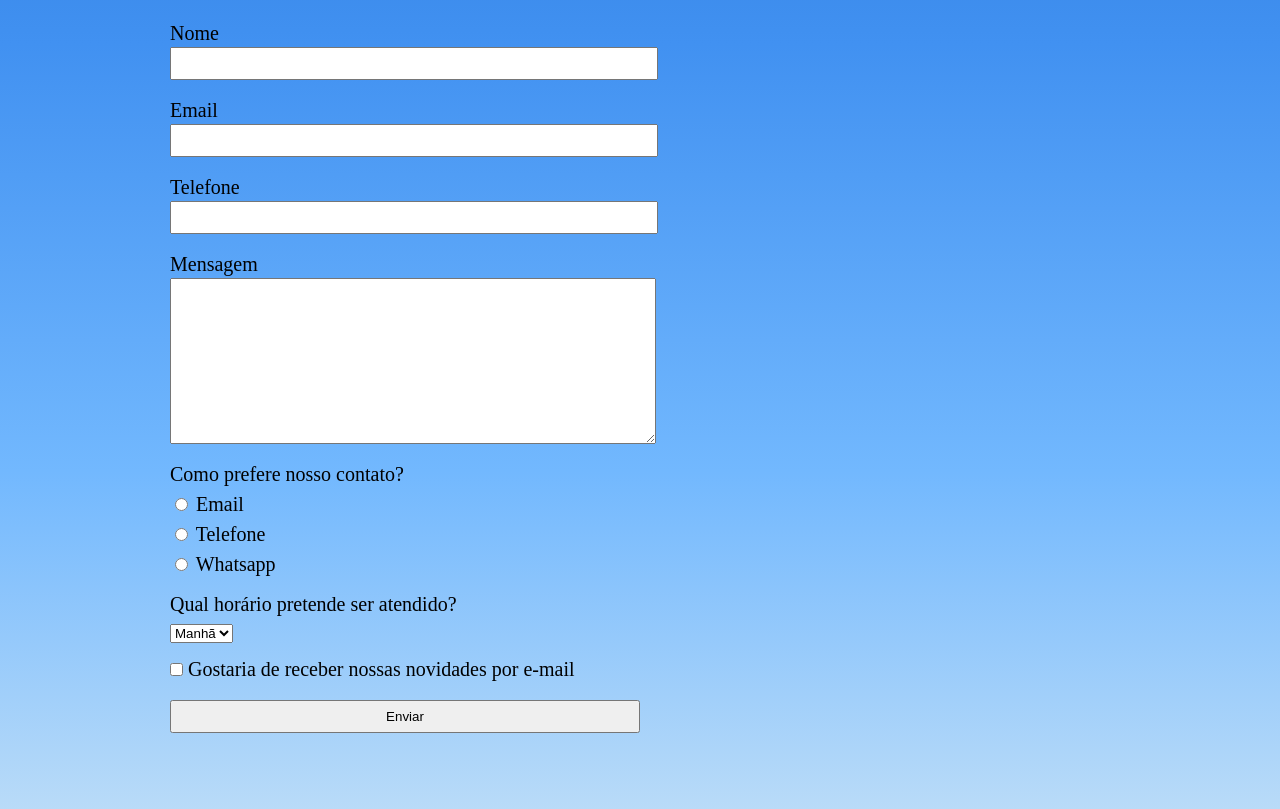
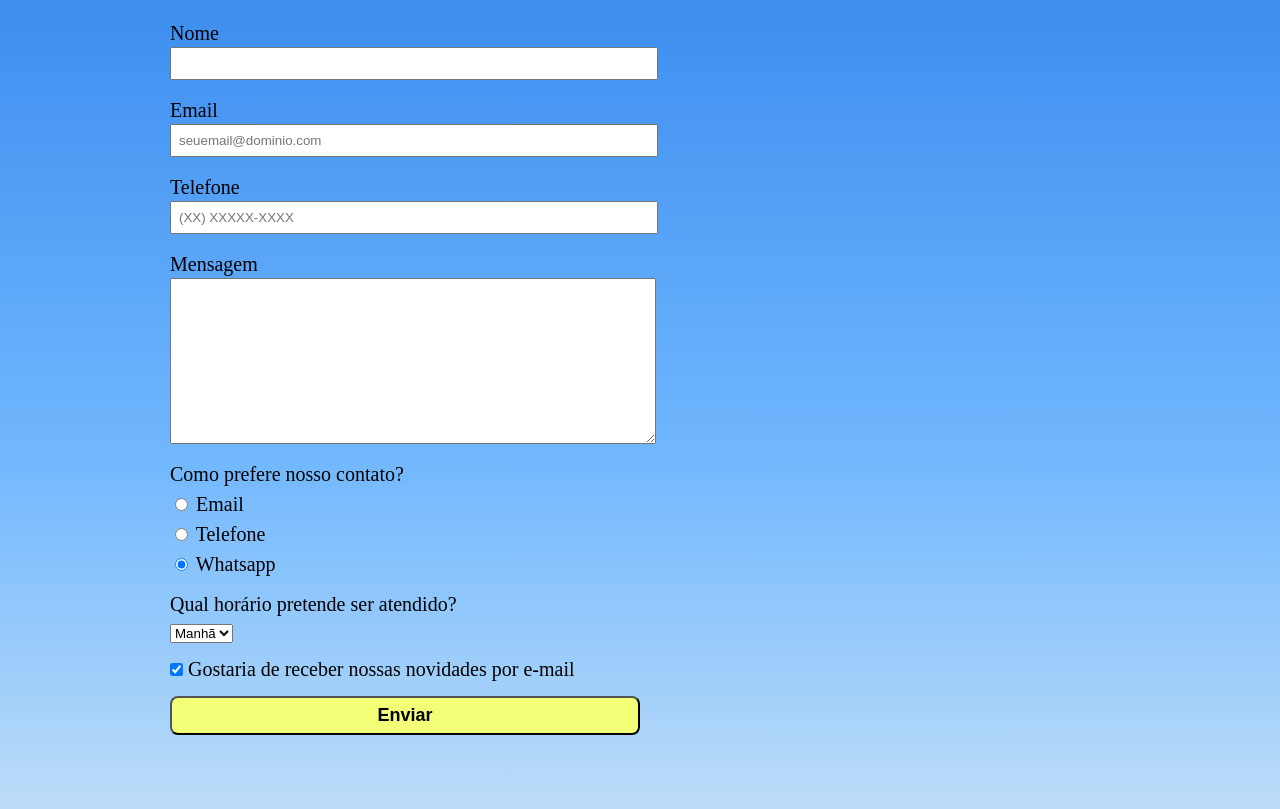
Before and after one commit to felipemedola/personal_medolas-nike-site, a plain HTML site: page contato.html in a window 1280 px wide. Shown: the part 310-1119 px from the top of the page. Drawn offline with Linux system fonts and the light colour scheme.

Commit message:
Alteração

```diff
--- a/contato.html
+++ b/contato.html
@@ -23,13 +23,13 @@
 
             <main>
                 <form>
-                    <label for="registro-nome">Nome<input type="text" id="registro-nome" class="input-padrao"></label>
+                    <label for="registro-nome">Nome<input type="text" id="registro-nome" class="input-padrao" required></label>
 
-                    <label for="registro-email">Email<input type="email" id="registro-email" class="input-padrao"></label>
+                    <label for="registro-email">Email<input type="email" id="registro-email" class="input-padrao" placeholder="seuemail@dominio.com" required></label>
 
-                    <label for="registro-telefone">Telefone<input type="tel" id="registro-telefone" class="input-padrao"></label>
+                    <label for="registro-telefone">Telefone<input type="tel" id="registro-telefone" class="input-padrao" placeholder="(XX) XXXXX-XXXX" required></label>
 
-                    <label>Mensagem<textarea cols="30" rows= 10 class="input-padrao"></textarea></label>
+                    <label>Mensagem<textarea cols="30" rows= 10 class="input-padrao" required></textarea></label>
 
                     <div>
                         <p>Como prefere nosso contato?</p>
@@ -38,7 +38,7 @@
 
                         <label for="radio-telefone"><input type="radio" value="radio-telefone" id="radio-telefone" name="contato"> Telefone</label>
 
-                        <label for="radio-whatsapp"><input type="radio" value="radio-whatsapp" id="radio-whatsapp" name="contato"> Whatsapp</label>
+                        <label for="radio-whatsapp"><input type="radio" value="radio-whatsapp" id="radio-whatsapp" name="contato" checked> Whatsapp</label>
                     </div>
 
                     <div class="opcao-horario">
@@ -51,7 +51,7 @@
                         </select>
                     </div>
 
-                    <label for="novidade"><input type="checkbox" id="novidade" class="checkbox"> Gostaria de receber nossas novidades por e-mail</label>
+                    <label for="novidade"><input type="checkbox" id="novidade" class="checkbox" checked> Gostaria de receber nossas novidades por e-mail</label>
 
                     <input type="submit" value="Enviar" class="button">
                 </form>
--- a/style.css
+++ b/style.css
@@ -126,7 +126,17 @@ form label, form p {
 }
 
 .button {
-	margin: 4px 0 20px;
-	padding: 7px 7px;
 	width: 50%;
+	padding: 7px 0;
+	font-size: 18px;
+	font-weight: bold;
+	background: #f3ff77;
+	border-radius: 8px;
+	cursor: pointer;
+	transition: 1s all;
 }
+
+.button:hover {
+	background: #baf400;
+	transform: scale(1.03);
+}
```
